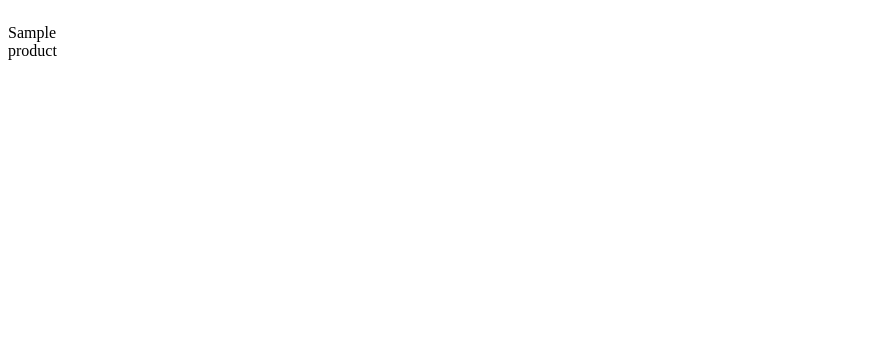
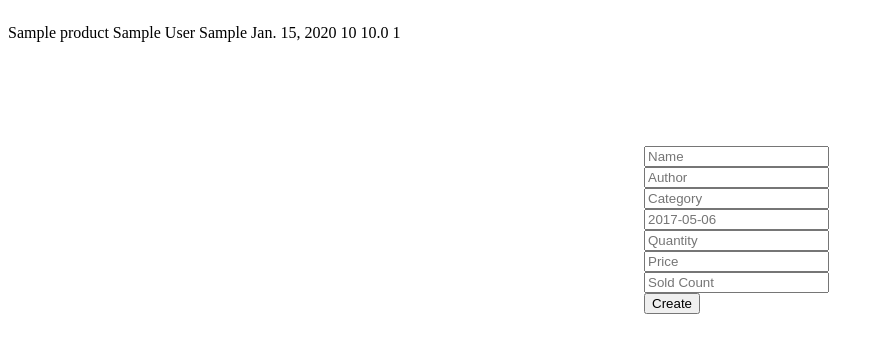
Before and after one commit to dogancancolak/Deuzon-Ecommerce--HQ-Warehouse, a Django app: page /home/ in a window 1280 px wide. Before the commit the part shown is almost empty. Shown: the top 353 px of the page, without its empty margins (0-884 px from the left). Run offline with Django 3.2, Linux system fonts and the light colour scheme; tables that the repository leaves empty hold one stand-in row (values such as "Sample post").

Commit message:
Product creation added

```diff
--- a/deuzonHQ/urls.py
+++ b/deuzonHQ/urls.py
@@ -19,7 +19,7 @@ from hq import views
 import hq.templates
 
 urlpatterns = [
-    url(r'^home/' , include('hq.urls')),
+    url(r'^home/', include('hq.urls')),
     url(r'^login/', views.login, name="login"),
     url(r'^admin/', admin.site.urls),
 ]
--- a/hq/templates/index.html
+++ b/hq/templates/index.html
@@ -5,14 +5,38 @@
     <title>Home</title>
 </head>
 <body>
-<div id="" style="overflow-y: scroll; height:100px; width: 100px; alignment: center">
+<div>
+    <div id="" style="overflow-y: scroll; height:300px; width: 50%; display: inline-block ">
 
     {% for product in products %}
         <p>
-            {{ product.name}}
+            {{ product.name }}
+            {{ product.author }}
+            {{ product.category }}
+            {{ product.date }}
+            {{ product.quantity }}
+            {{ product.price }}
+            {{ product.soldcount }}
         </p>
     {% endfor %}
 
+    </div>
+    <div style="display: inline-block">
+        <form action="/home/createProduct/" method="post" style="display:inline-block">
+            {% csrf_token %}
+            <div><input placeholder="Name" type="text" name="name"/></div>
+            <div><input placeholder="Author" type="text" name="author"/></div>
+            <div><input placeholder="Category" type="text" name="category"/></div>
+            <div><input placeholder="2017-05-06" type="text" name="date"/></div>
+            <div><input placeholder="Quantity" type="number" name="quantity"/></div>
+            <div><input placeholder="Price" type="number" name="price"/></div>
+            <div><input placeholder="Sold Count" type="number" name="soldcount"/></div>
+            <div><button type="submit">Create</button></div>
+        </form>
+    </div>
 </div>
+
+
+
 </body>
 </html>
--- a/hq/urls.py
+++ b/hq/urls.py
@@ -4,5 +4,6 @@ from . import views
 
 urlpatterns = [
     url(r'^makeAuth/$', views.makeAuth, name='makeAuth'),
+    url(r'^createProduct/$', views.createProduct, name='createProduct'),
     url(r'^$', views.index, name='index'),
 ]
--- a/hq/views.py
+++ b/hq/views.py
@@ -1,6 +1,7 @@
 from django.http import HttpResponse
 from .models import Product, User
 from django.shortcuts import render
+from IPython import embed
 
 # Create your views here.
 
@@ -18,8 +19,25 @@ def login(request):
 
 def makeAuth(request):
 
-    theUser = User.objects.filter(username=request.POST["username"],password=request.POST["password"])
+    theUser = User.objects.filter(username=request.POST["username"], password=request.POST["password"])
     if theUser:
         return index(request)
     else:
-        return HttpResponse("boş")
+        return HttpResponse("403")
+
+
+def createProduct(request):
+    params = request.POST
+
+    if (params["name"] is not "") and (params["author"] is not "") and (params["date"] is not "") and (params["price"] is not "") and (params["quantity"] is not "") and (params["soldcount"] is not "") and (params["category"] is not ""):
+        embed()
+        Product.objects.create(name=params["name"],
+                               author=params["author"],
+                               date=params["date"],
+                               price=float(params["price"]),
+                               quantity=params["quantity"],
+                               soldcount=params["soldcount"],
+                               category=params["category"])
+        return index(request)
+    else:
+        return HttpResponse("asd")
```
